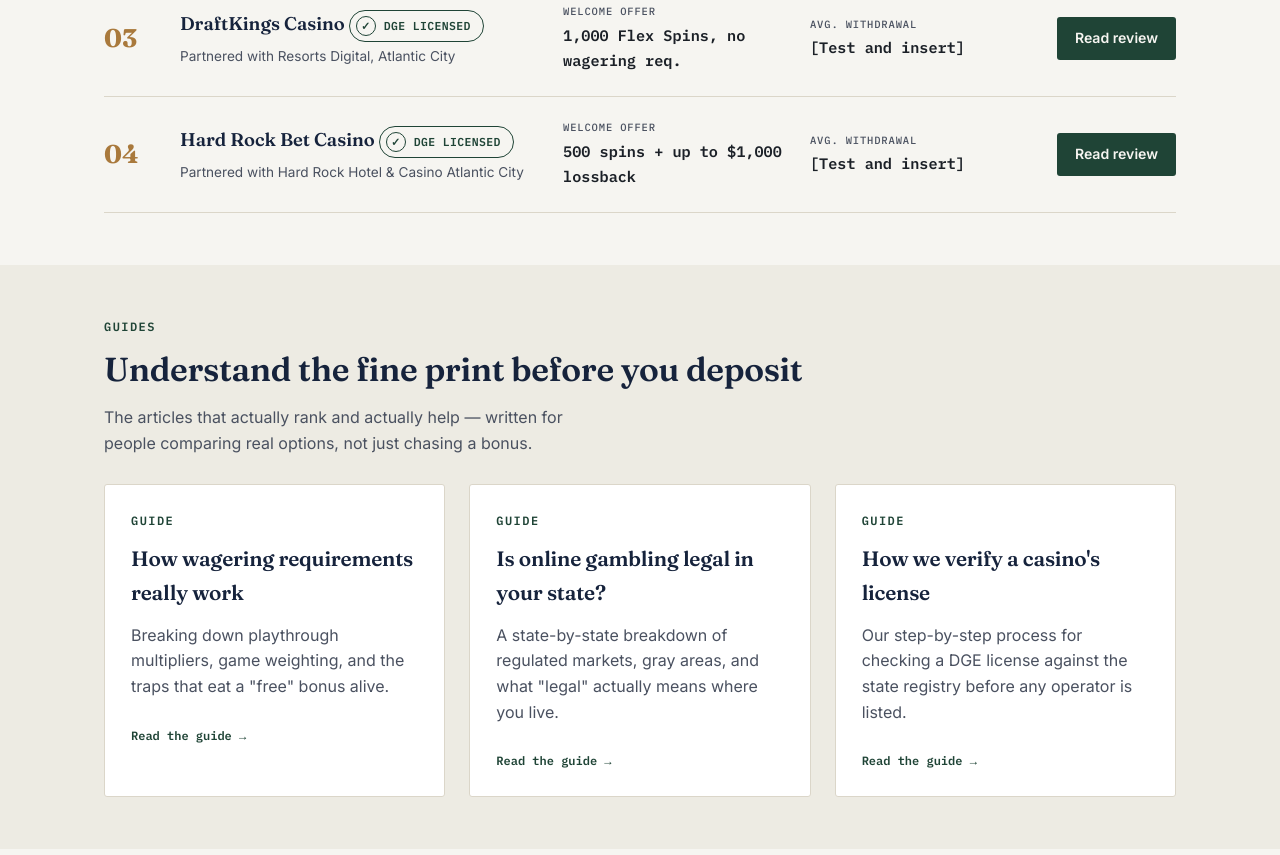
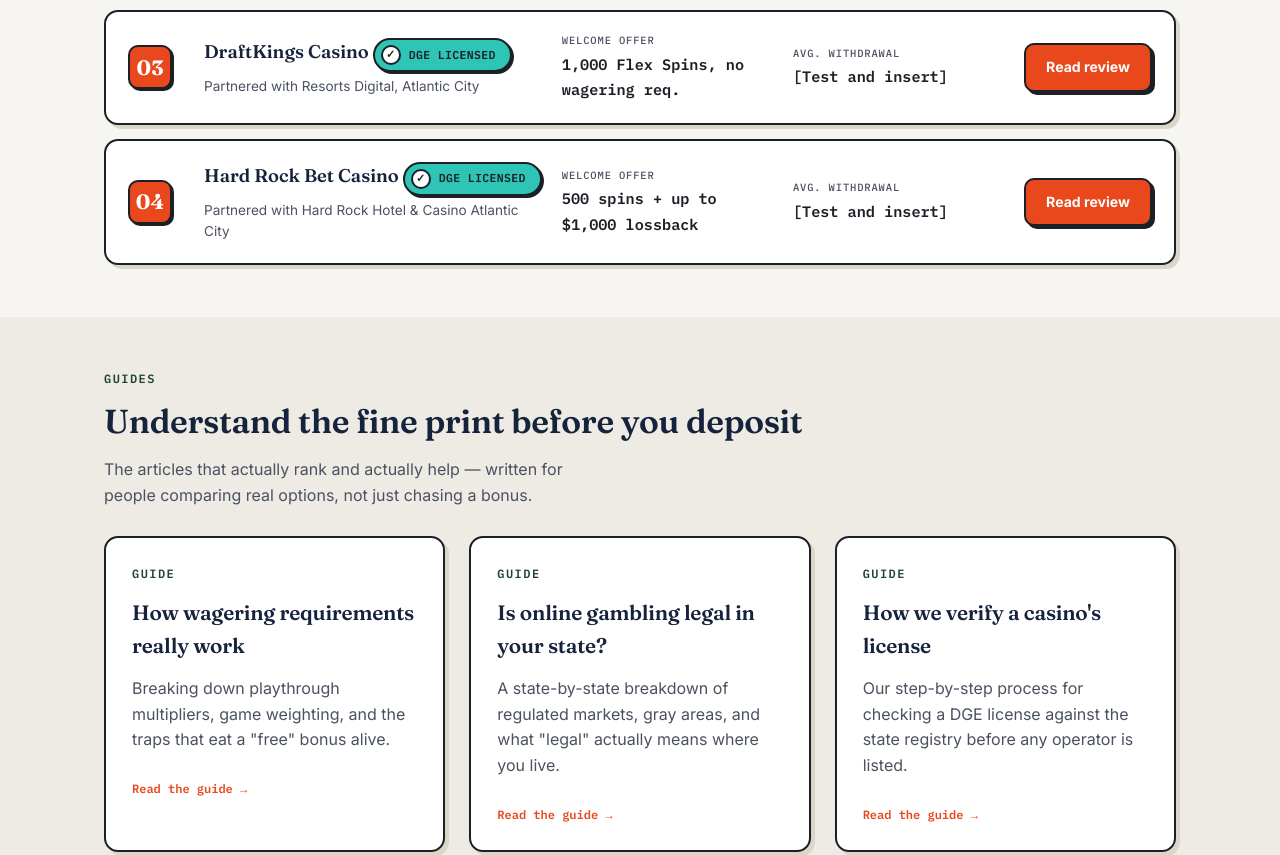
Before and after one commit to tatishvilinin-a11y/the-ledger-nj, a plain HTML site: page index.html in a window 1280 px wide. Shown: the part 1120-1975 px from the top of the page. Drawn offline with Linux system fonts and the light colour scheme.

Commit message:
Refresh visual design: bolder borders, hard shadows, coral/teal accents

```diff
--- a/style.css
+++ b/style.css
@@ -23,7 +23,11 @@
   --brass-soft: #C9A46B;
   --line: #DBD6C9;
   --danger: #8C3B2E;
+  --pop: #E8481C;      /* arcade coral-red — CTAs, rank chips */
+  --pop-dark: #B8340F; /* pressed-state shadow for --pop */
+  --zest: #2EC4B6;      /* arcade teal — secondary accent */
   --radius: 3px;
+  --radius-chunky: 14px;
   --max: 1120px;
 }
 
@@ -116,14 +120,15 @@
 /* ---------- seal badge (signature element) ---------- */
 .seal{
   display:inline-flex; align-items:center; gap:8px;
-  border:1px solid var(--forest); color:var(--forest);
-  border-radius:999px; padding:5px 12px 5px 6px;
-  font-family:'IBM Plex Mono',monospace; font-size:11.5px; font-weight:600;
+  border:2px solid var(--ink); color:var(--ink); background:var(--zest);
+  border-radius:999px; padding:5px 14px 5px 6px;
+  font-family:'IBM Plex Mono',monospace; font-size:11.5px; font-weight:700;
   letter-spacing:.03em; text-transform:uppercase; white-space:nowrap;
+  box-shadow:2px 2px 0 var(--ink);
 }
 .seal .ring{
   width:20px;height:20px;border-radius:50%;
-  border:1.5px solid var(--forest);
+  border:2px solid var(--ink); background:#fff;
   display:flex; align-items:center; justify-content:center; font-size:11px;
 }
 
@@ -132,37 +137,49 @@
 .section-head{display:flex; justify-content:space-between; align-items:flex-end; margin-bottom:28px; flex-wrap:wrap; gap:10px;}
 .section-head .kicker{color:var(--ink-soft); max-width:48ch; margin:0;}
 
-.ledger{border-top:1px solid var(--line);}
+.ledger{border-top:none; display:flex; flex-direction:column; gap:14px;}
 .ledger-row{
   display:grid; grid-template-columns:56px 1.6fr 1fr 1fr auto;
-  gap:20px; align-items:center; padding:22px 0;
-  border-bottom:1px solid var(--line);
+  gap:20px; align-items:center; padding:20px 22px;
+  border:2px solid var(--ink); border-radius:var(--radius-chunky);
+  background:#fff; box-shadow:4px 4px 0 var(--line);
+  transition:transform .12s ease, box-shadow .12s ease;
 }
+.ledger-row:hover{transform:translate(-2px,-2px); box-shadow:6px 6px 0 var(--zest);}
 .rank{
-  font-family:'Fraunces',serif; font-weight:700; font-size:1.6rem; color:var(--brass);
+  font-family:'Fraunces',serif; font-weight:700; font-size:1.3rem; color:#fff;
+  background:var(--pop); border:2px solid var(--ink); border-radius:10px;
+  width:44px; height:44px; display:flex; align-items:center; justify-content:center;
+  box-shadow:2px 2px 0 var(--ink);
 }
 .op-name{font-family:'Fraunces',serif; font-weight:600; font-size:1.15rem; color:var(--navy); margin-bottom:4px;}
 .op-meta{font-size:.85rem; color:var(--ink-soft);}
 .stat-label{font-family:'IBM Plex Mono',monospace; font-size:10.5px; text-transform:uppercase; letter-spacing:.08em; color:var(--ink-soft); display:block; margin-bottom:3px;}
 .stat-value{font-family:'IBM Plex Mono',monospace; font-weight:600; font-size:.95rem; color:var(--ink);}
 .btn{
-  display:inline-block; background:var(--forest); color:#F6F5F1; text-decoration:none;
-  font-weight:600; font-size:.88rem; padding:10px 18px; border-radius:var(--radius);
-  white-space:nowrap; transition:transform .15s ease, background .15s ease;
+  display:inline-block; background:var(--pop); color:#fff; text-decoration:none;
+  font-weight:700; font-size:.88rem; padding:11px 20px; border-radius:10px;
+  white-space:nowrap; border:2px solid var(--ink);
+  box-shadow:3px 3px 0 var(--ink);
+  transition:transform .1s ease, box-shadow .1s ease;
 }
-.btn:hover{background:var(--navy); color:#F6F5F1; transform:translateY(-1px);}
-.btn-ghost{background:transparent; border:1px solid var(--navy); color:var(--navy);}
-.btn-ghost:hover{background:var(--navy); color:#F6F5F1;}
+.btn:hover{background:var(--pop); color:#fff; transform:translate(2px,2px); box-shadow:1px 1px 0 var(--ink);}
+.btn:active{transform:translate(3px,3px); box-shadow:0 0 0 var(--ink);}
+.btn-ghost{background:var(--paper); border:2px solid var(--ink); color:var(--ink); box-shadow:3px 3px 0 var(--ink);}
+.btn-ghost:hover{background:var(--zest); color:var(--ink); transform:translate(2px,2px); box-shadow:1px 1px 0 var(--ink);}
 
 /* ---------- cards grid (guides) ---------- */
 .grid-3{display:grid; grid-template-columns:repeat(3,1fr); gap:24px;}
 .card{
-  background:#fff; border:1px solid var(--line); border-radius:var(--radius);
+  background:#fff; border:2px solid var(--ink); border-radius:var(--radius-chunky);
   padding:26px; display:flex; flex-direction:column; gap:10px;
+  box-shadow:4px 4px 0 var(--line);
+  transition:transform .12s ease, box-shadow .12s ease;
 }
+.card:hover{transform:translate(-2px,-2px); box-shadow:6px 6px 0 var(--zest);}
 .card .eyebrow{margin-bottom:2px;}
 .card h3{margin-bottom:4px;}
-.card a.more{font-family:'IBM Plex Mono',monospace; font-size:12px; font-weight:600; color:var(--forest); text-decoration:none;}
+.card a.more{font-family:'IBM Plex Mono',monospace; font-size:12px; font-weight:700; color:var(--pop); text-decoration:none;}
 
 /* ---------- notice / disclosure ---------- */
 .notice{
@@ -196,7 +213,7 @@
 .article-body table{width:100%; border-collapse:collapse; margin:1.6em 0;}
 .article-body th,.article-body td{border:1px solid var(--line); padding:10px 12px; text-align:left; font-size:.92rem;}
 .article-body th{background:var(--paper-dim); font-family:'IBM Plex Mono',monospace; font-size:11px; text-transform:uppercase; letter-spacing:.04em;}
-.toc{background:#fff; border:1px solid var(--line); border-radius:var(--radius); padding:20px 24px; margin:0 0 32px;}
+.toc{background:#fff; border:2px solid var(--ink); border-radius:var(--radius-chunky); padding:20px 24px; margin:0 0 32px; box-shadow:4px 4px 0 var(--line);}
 .toc h4{margin-bottom:10px;}
 .toc ol{margin:0; padding-left:20px; color:var(--ink-soft); font-size:.92rem;}
 
```
Also changed, not shown: 2 other files.
